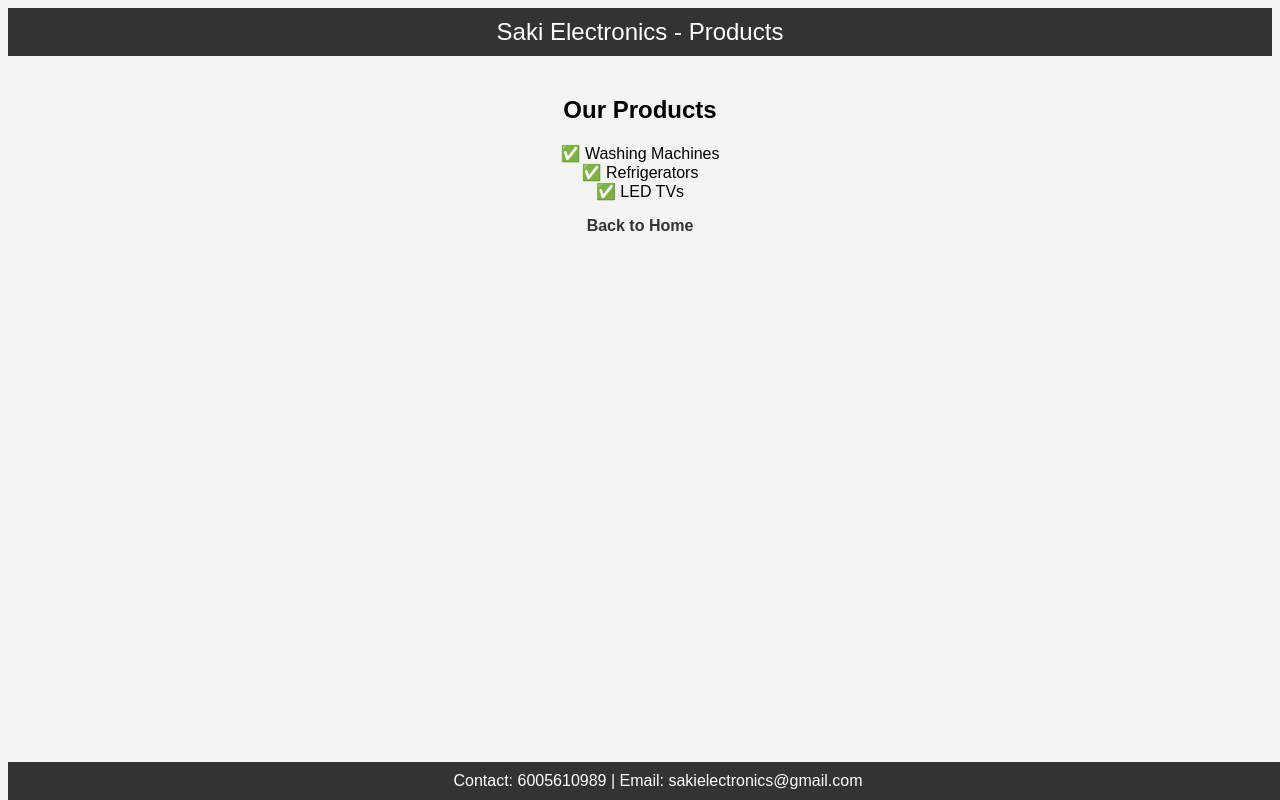
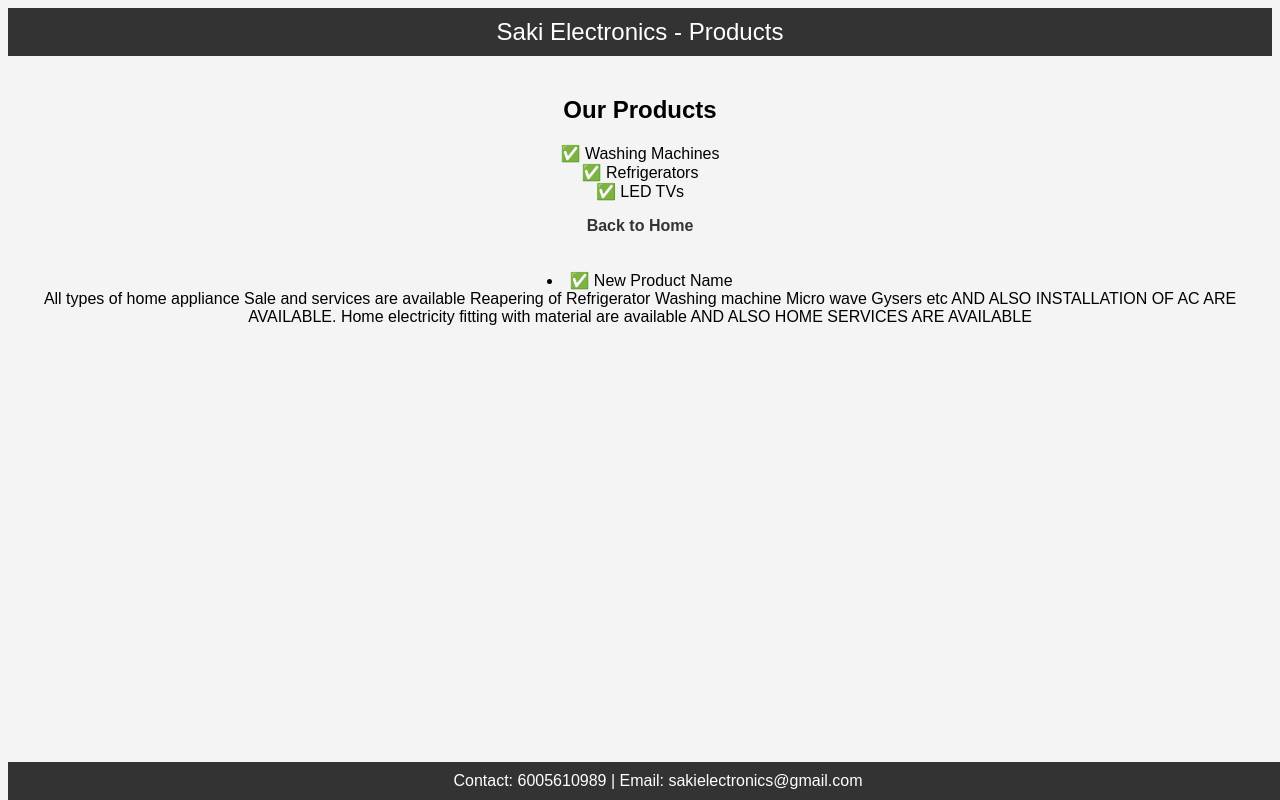
Before and after one commit to Sakielectronics/sakielectronics, a plain HTML site: page products.html in a window 1280 px wide. Drawn offline with Linux system fonts and the light colour scheme.

Commit message:
Update products.html added new products

```diff
--- a/products.html
+++ b/products.html
@@ -26,3 +26,16 @@
     <footer>Contact: 6005610989 | Email: sakielectronics@gmail.com</footer>
 </body>
 </html>
+<li>✅ New Product Name</li>All types of home appliance Sale and services are available
+Reapering of
+Refrigerator
+Washing machine
+Micro wave
+Gysers etc
+
+AND ALSO
+INSTALLATION OF AC ARE AVAILABLE.
+
+Home electricity fitting with material are available
+
+ AND ALSO  HOME SERVICES ARE AVAILABLE
```
